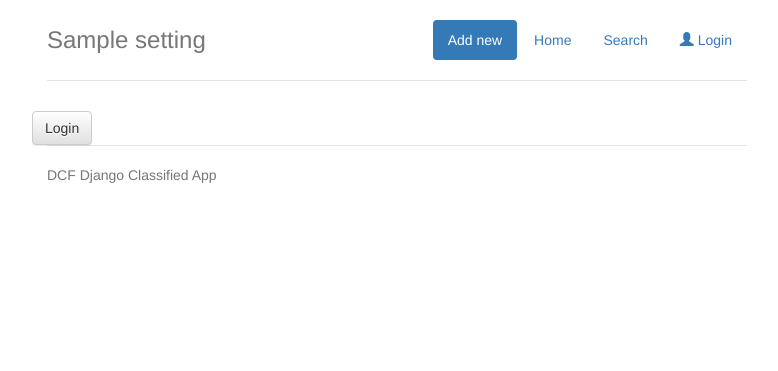
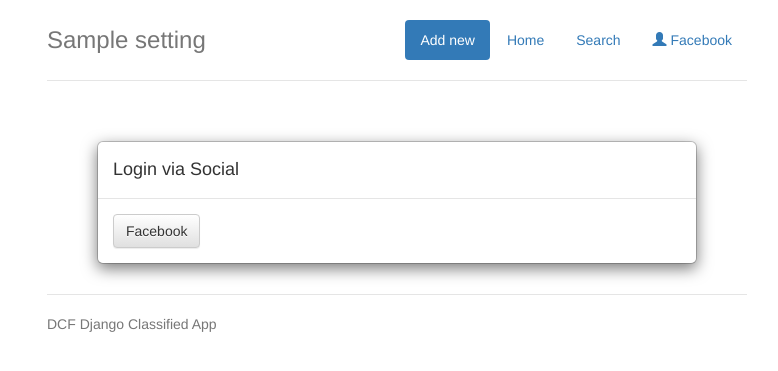
Before and after one commit to slyapustin/django-classified, a Django app: template templates/registration/login.html in a window 1280 px wide. Shown: the top 371 px of the page, without its empty margins (243-1021 px from the left). Run offline with Django 3.2, Linux system fonts and the light colour scheme; the template is opened without the code that fills it: most values are stand-ins (such as "Sample title", 1, 10 or a date in 2020); some libraries are stand-ins or nearby versions.

Commit message:
User authorization using Facebook accounts

```diff
--- a/dcf/models.py
+++ b/dcf/models.py
@@ -27,6 +27,9 @@
 
     def count(self):
         return Item.objects.filter(user=self).count()
+
+    def get_full_name(self):
+            return u'%s %s ' % (self.first_name, self.last_name)
 
 
 class CurrencyField(models.DecimalField):
--- a/proj/urls.py
+++ b/proj/urls.py
@@ -27,6 +27,8 @@
     url(r'^user/$', views.MyItemsView.as_view(), name='my'),
     url(r'^user/profile/$', views.view_profile, name='profile'),
 
+    # authorization
+    url(r'user/', include('social.apps.django_app.urls', namespace='social')),
     url(r'^user/login/', 'django.contrib.auth.views.login', name='login'),
     url(r'^user/logout/$', 'django.contrib.auth.views.logout', name='logout'),
 
--- a/templates/_base.html
+++ b/templates/_base.html
@@ -36,7 +36,7 @@
                 {% if user.is_authenticated %}
                     <li role="presentation" class="dropdown">
                         <a href="#" class="dropdown-toggle" data-toggle="dropdown">
-                            <span class="glyphicon glyphicon-user"></span> {{user}}
+                            <span class="glyphicon glyphicon-user"></span> {{ user.get_full_name }} <span class="caret"></span>
                         </a>
                         <ul class="dropdown-menu">
                             <li><a href="{% url 'my' %}">My listings ({{ user.item_set.count }})</a></li>
@@ -46,7 +46,7 @@
                         </ul>
                     </li>
                 {% else %}
-                    <li role="presentation"><a href="{% url 'login' %}" rel="nofollow"><span class="glyphicon glyphicon-user"></span> Login</a></li>
+                    <li role="presentation"><a href="{% url "social:begin" "facebook"%}" title="Login using Facebook"><span class="glyphicon glyphicon-user"></span> Facebook</a></li>
                 {% endif %}
             </ul>
         </nav>
--- a/templates/registration/login.html
+++ b/templates/registration/login.html
@@ -1,17 +1,30 @@
 {% extends '_base.html' %}
-
-{% load bootstrap %}
 
 {% block title %}
     Login
 {% endblock title %}
 
 {% block body %}
+
     <div class="row">
-        <form method="post" class="form">
-            {% csrf_token %}
-            {{ form|bootstrap }}
-            <button type="submit" class="btn btn-default">Login</button>
-        </form>
+        <div class="col-lg-12">
+
+                <div class="modal-dialog">
+                    <div class="modal-content">
+                        <div class="modal-header">
+                            <h4 class="modal-title">Login via Social</h4>
+                        </div>
+
+                        <div class="modal-body">
+
+                            <a href="{% url "social:begin" "facebook"%}" class="btn btn-default">Facebook</a>
+
+                        </div>
+
+                    </div>
+                </div>
+
+        </div>
     </div>
+
 {% endblock %}
```
Also changed, not shown: proj/settings.py (+9 -0 lines).
